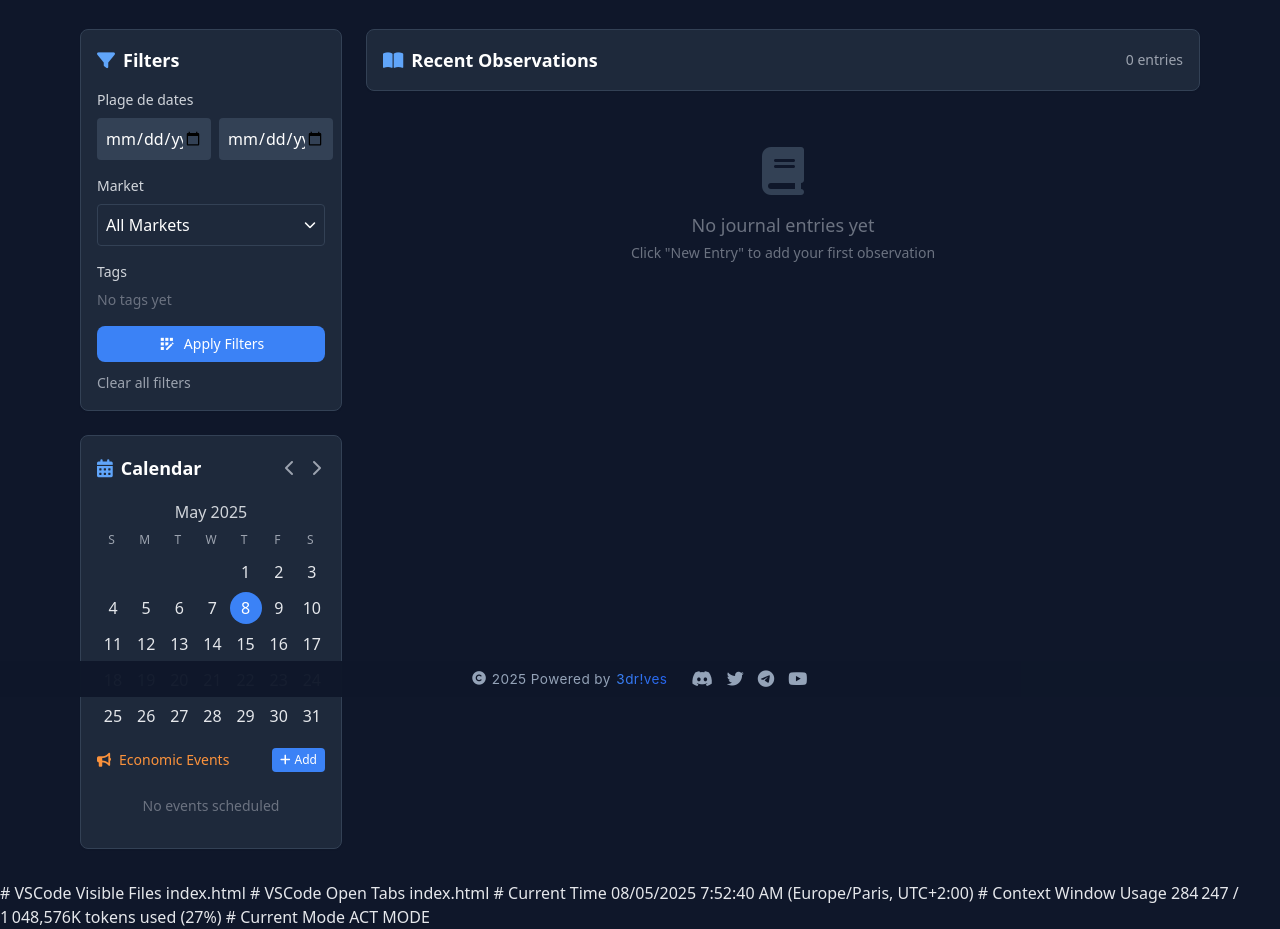
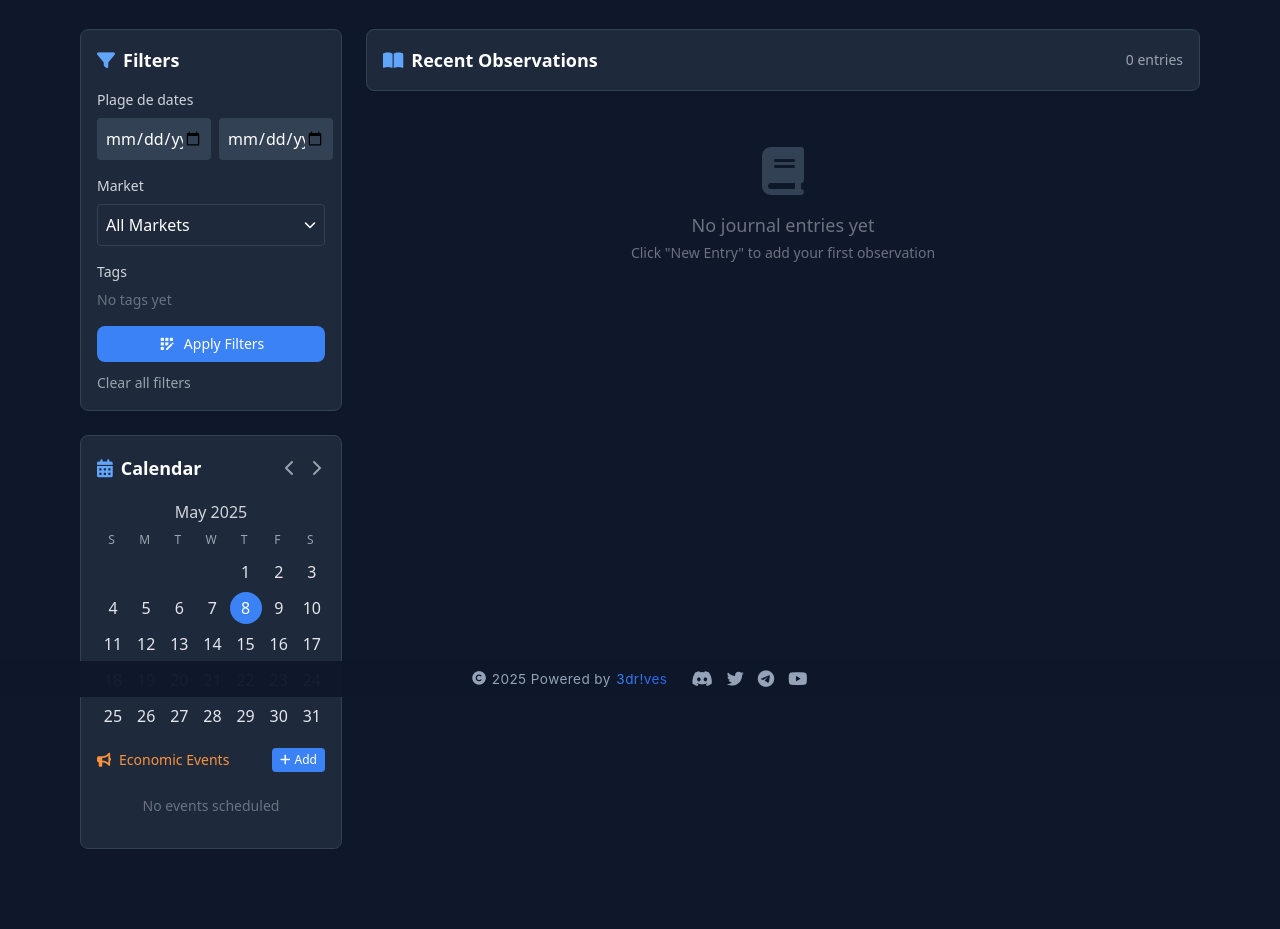
Before and after one commit to tithix/pa_journal, a plain HTML site: page index.html in a window 1280 px wide. Shown: the part 103-1032 px from the top of the page. After the commit the page ends 984 px from the top, so only its background shows below. Drawn offline with nearby package versions, Linux system fonts and the light colour scheme.

```diff
--- a/index.html
+++ b/index.html
@@ -2372,19 +2372,3 @@
 </body>
 
 </html>
-<environment_details>
-# VSCode Visible Files
-index.html
-
-# VSCode Open Tabs
-index.html
-
-# Current Time
-08/05/2025 7:52:40 AM (Europe/Paris, UTC+2:00)
-
-# Context Window Usage
-284 247 / 1 048,576K tokens used (27%)
-
-# Current Mode
-ACT MODE
-</environment_details>
```
